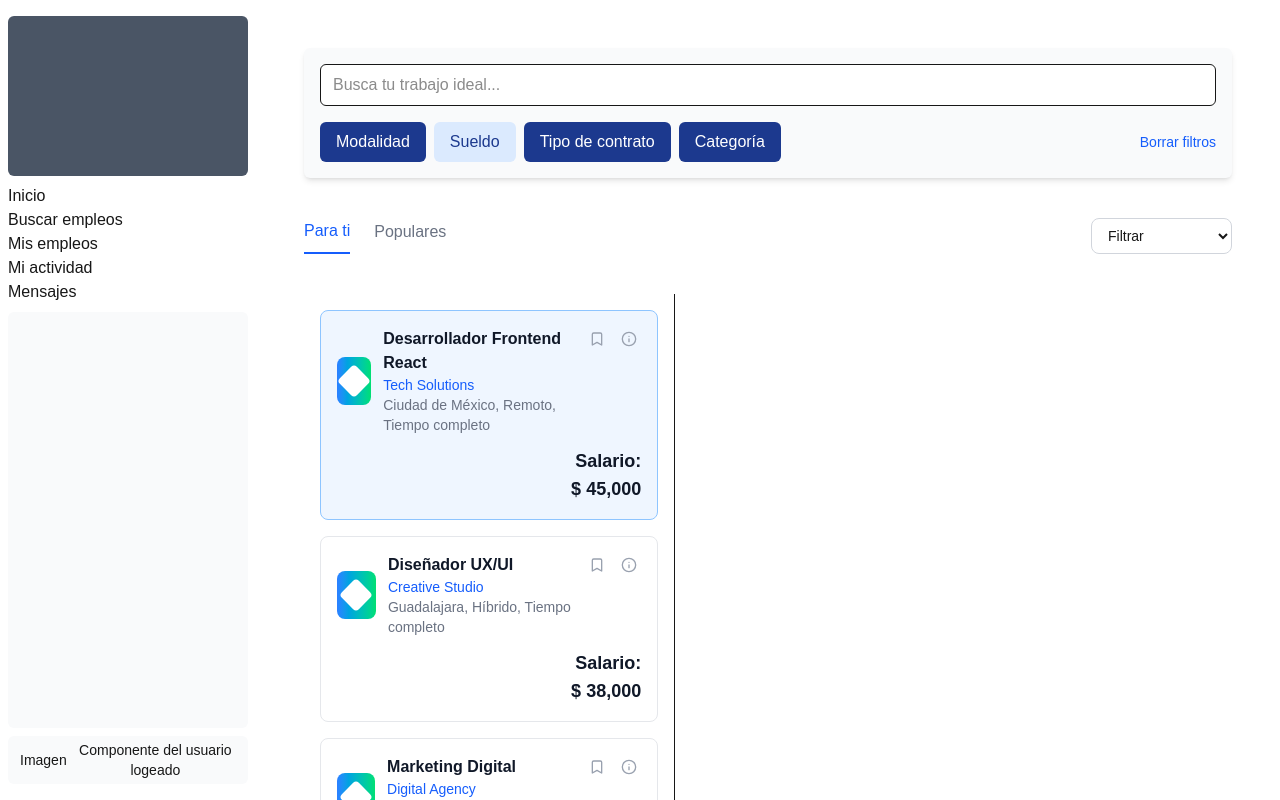
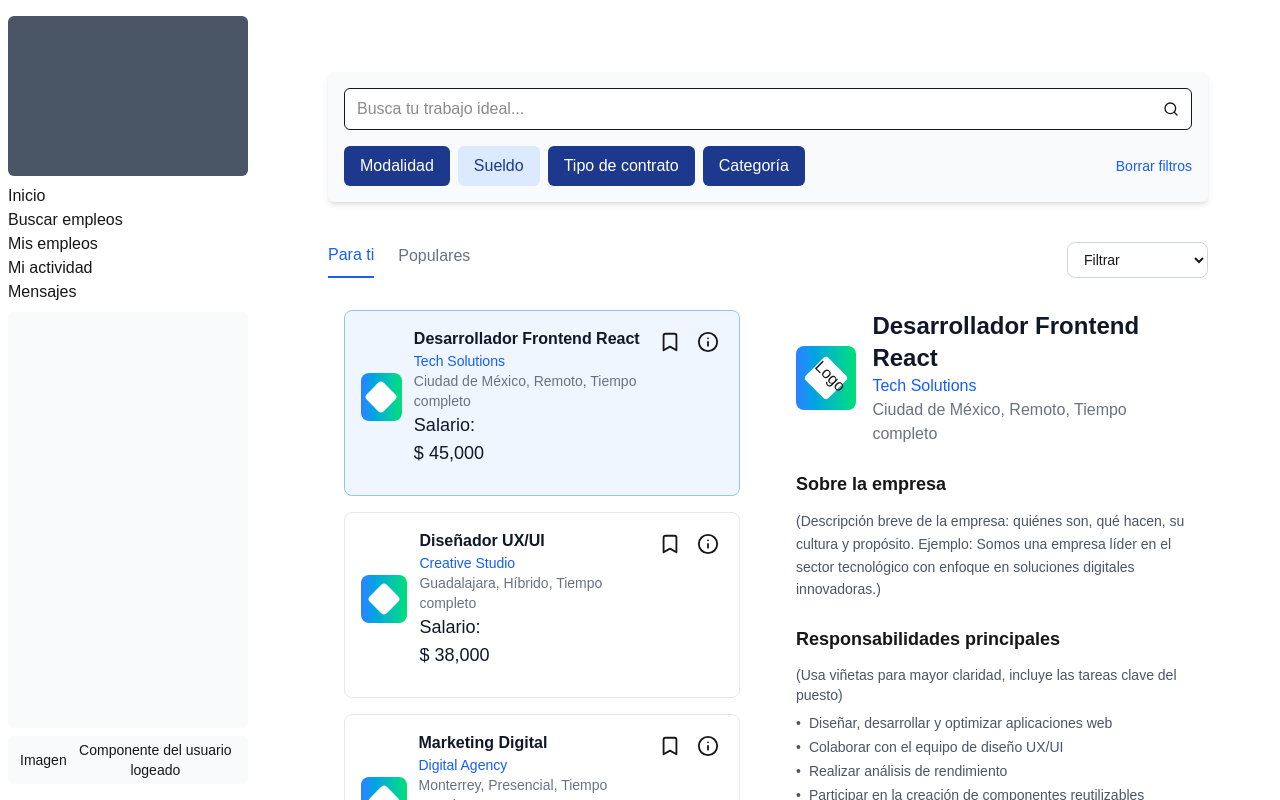
Before and after one commit to oscarquijanocruz/portal-empleo-frontend, a Next.js app: page /dashboard/candidato/buscar-empleos in a window 1280 px wide. Built offline with nearby package versions, Linux system fonts and the light colour scheme.

Commit message:
cardjobs terminado

```diff
--- a/package.json
+++ b/package.json
@@ -9,6 +9,7 @@
     "lint": "eslint"
   },
   "dependencies": {
+    "lucide-react": "^0.544.0",
     "next": "15.5.2",
     "react": "19.1.0",
     "react-dom": "19.1.0"
--- a/src/app/components/dashboard/JobCard.jsx
+++ b/src/app/components/dashboard/JobCard.jsx
@@ -1,10 +1,14 @@
-// Tarjeta individual de vacante
+/* Tarjeta individual de vacante */
+
 // import { Search, Home, Briefcase, Clock, MessageSquare, Bookmark, Info, User } from 'lucide-react';
+
+'use client'
 import { Bookmark, Info } from 'lucide-react';
-import { useState } from 'react';
+import { useState } from "react";
+import JobDetail from './JobDetail';
 
 
-// Mock data para las vacantes
+// Mock data para las vacantes simuladas (*borrar cuando se integre a backend*)
 const mockJobs = [
   {
     id: 1,
@@ -103,7 +107,7 @@ export default function JobCard() {
 
     return(
         <div>
-        <div className="w-2/5 bg-white border-r overflow-y-auto">
+        <div className="grid grid-cols-1 md:grid-cols-2 gap-6">
             <div className="p-4 space-y-4">
               {mockJobs.map((job) => (
                 <div
@@ -120,31 +124,28 @@ export default function JobCard() {
                       <div className="w-12 h-12 bg-gradient-to-r from-blue-500 to-green-400 rounded-lg flex items-center justify-center">
                         <div className="w-6 h-6 bg-white rounded transform rotate-45"></div>
                       </div>
-                      <div>
+                      <div className='flex flex-col'>
                         <h3 className="font-semibold text-gray-900">{job.titulo}</h3>
                         <p className="text-blue-600 text-sm">{job.empresa}</p>
                         <p className="text-gray-500 text-sm">{job.ubicacion}, {job.modalidad}, {job.jornada}</p>
+                        <p className="text-lg text-gray-900"> Salario:</p>
+                        <p className="text-lg text-gray-900">$ {job.salario}</p>
                       </div>
                     </div>
                     <div className="flex space-x-2">
-                      <button className="p-1 text-gray-400 hover:text-gray-600">
-                        <Bookmark size={16} />
+                      <button className="p-1 text-black-400 hover:text-gray-600">
+                        <Bookmark size={22} />
                       </button>
-                      <button className="p-1 text-gray-400 hover:text-gray-600">
-                        <Info size={16} />
+                      <button className="p-1 text-black-400 hover:text-gray-600">
+                        <Info size={22} />
                       </button>
                     </div>
                   </div>
-                  <div className="text-right">
-                    <p className="text-lg font-semibold text-gray-900">
-                      Salario:
-                    </p>
-                    <p className="text-lg font-bold text-gray-900">
-                      $ {job.salario}
-                    </p>
-                  </div>
                 </div>
               ))}
+            </div>
+            <div className="p-4 space-y-4">
+              <JobDetail job={selectedJob} />
             </div>
           </div>
         </div>
--- a/src/app/components/dashboard/JobDetail.jsx
+++ b/src/app/components/dashboard/JobDetail.jsx
@@ -1,10 +1,196 @@
 // Panel derecho con detalle
+'use client'
+import { Home, Search, Briefcase, Clock, MessageSquare } from 'lucide-react';
+import { useState } from "react";
 
+// Mock data para las vacantes simuladas (*borrar cuando se integre a backend*)
+const mockJobs = [
+  {
+    id: 1,
+    titulo: "Desarrollador Frontend React",
+    empresa: "Tech Solutions",
+    ubicacion: "Ciudad de México",
+    modalidad: "Remoto",
+    jornada: "Tiempo completo",
+    salario: "45,000",
+    logo: "/api/placeholder/50/50",
+    descripcion: "Buscamos un desarrollador Frontend con experiencia en React...",
+    responsabilidades: [
+      "Diseñar, desarrollar y optimizar aplicaciones web",
+      "Colaborar con el equipo de diseño UX/UI",
+      "Realizar análisis de rendimiento",
+      "Participar en la creación de componentes reutilizables"
+    ],
+    requisitos: {
+      indispensables: [
+        "Licenciatura en Sistemas o experiencia equivalente",
+        "Manejo de herramientas como React, Next.js",
+        "Experiencia mínima de 3 años en desarrollo Frontend",
+        "Habilidades en comunicación y trabajo en equipo"
+      ],
+      deseables: [
+        "Conocimiento en TypeScript",
+        "Certificaciones en tecnologías web",
+        "Idiomas adicionales (inglés)"
+      ]
+    }
+  },
+  {
+    id: 2,
+    titulo: "Diseñador UX/UI",
+    empresa: "Creative Studio",
+    ubicacion: "Guadalajara",
+    modalidad: "Híbrido",
+    jornada: "Tiempo completo",
+    salario: "38,000",
+    logo: "/api/placeholder/50/50",
+    descripcion: "Únete a nuestro equipo creativo como Diseñador UX/UI...",
+    responsabilidades: [
+      "Crear wireframes y prototipos",
+      "Diseñar interfaces de usuario atractivas",
+      "Realizar investigación de usuarios",
+      "Colaborar con desarrolladores"
+    ],
+    requisitos: {
+      indispensables: [
+        "Licenciatura en Diseño Gráfico o afín",
+        "Experiencia con Figma, Adobe XD",
+        "Portfolio demostrable",
+        "Conocimiento en principios de UX"
+      ],
+      deseables: [
+        "Experiencia en investigación UX",
+        "Conocimiento básico de HTML/CSS",
+        "Inglés conversacional"
+      ]
+    }
+  },
+  {
+    id: 3,
+    titulo: "Marketing Digital",
+    empresa: "Digital Agency",
+    ubicacion: "Monterrey",
+    modalidad: "Presencial",
+    jornada: "Tiempo completo",
+    salario: "32,000",
+    logo: "/api/placeholder/50/50",
+    descripcion: "Especialista en marketing digital para campañas innovadoras...",
+    responsabilidades: [
+      "Gestionar campañas en redes sociales",
+      "Análisis de métricas y KPIs",
+      "Creación de contenido digital",
+      "Optimización SEO/SEM"
+    ],
+    requisitos: {
+      indispensables: [
+        "Licenciatura en Marketing o Comunicación",
+        "Experiencia en Google Ads, Facebook Ads",
+        "Conocimiento en Analytics",
+        "Creatividad y pensamiento estratégico"
+      ],
+      deseables: [
+        "Certificaciones en Google",
+        "Experiencia en e-commerce",
+        "Conocimiento en herramientas de automatización"
+      ]
+    }
+  }
+];
 
 export default function JobDetail() {
+    const [selectedJob, setSelectedJob] = useState(mockJobs[0]);
+    const [searchTerm, setSearchTerm] = useState('');
+    const [activeFilter, setActiveFilter] = useState('all');
+
+    const menuItems = [
+        { icon: Home, label: 'Inicio', active: false },
+        { icon: Search, label: 'Buscar empleos', active: true },
+        { icon: Briefcase, label: 'Mis Empleos', active: false },
+        { icon: Clock, label: 'Mi actividad', active: false },
+        { icon: MessageSquare, label: 'Mensajes', active: false }
+    ];
+
     return(
         <div>
-            <h1>Detalle del empleo seleccionado - JobDetail</h1>
+        {/* Header */}
+            <div className="flex items-start justify-between mb-6">
+                <div className="flex items-center space-x-4">
+                <div className="w-16 h-16 bg-gradient-to-r from-blue-500 to-green-400 rounded-lg flex items-center justify-center">
+                    <div className="w-8 h-8 bg-white rounded transform rotate-45">Logo</div>
+                </div>
+                <div>
+                    <h1 className="text-2xl font-bold text-gray-900">{selectedJob.titulo}</h1>
+                    <p className="text-blue-600 font-medium">{selectedJob.empresa}</p>
+                    <p className="text-gray-500">{selectedJob.ubicacion}, {selectedJob.modalidad}, {selectedJob.jornada}</p>
+                </div>
+                </div>
+            </div>
+            {/* Company Info */}
+                <div className="mb-6">
+                  <h2 className="text-lg font-semibold mb-3">Sobre la empresa</h2>
+                  <p className="text-gray-600 text-sm leading-relaxed">
+                    (Descripción breve de la empresa: quiénes son, qué hacen, su cultura y propósito.
+                    Ejemplo: Somos una empresa líder en el sector tecnológico con enfoque en soluciones
+                    digitales innovadoras.)
+                  </p>
+                </div>
+
+                {/* Responsibilities */}
+                <div className="mb-6">
+                  <h2 className="text-lg font-semibold mb-3">Responsabilidades principales</h2>
+                  <p className="text-sm text-gray-600 mb-2">
+                    (Usa viñetas para mayor claridad, incluye las tareas clave del puesto)
+                  </p>
+                  <ul className="space-y-1 text-sm text-gray-600">
+                    {selectedJob.responsabilidades.map((resp, index) => (
+                      <li key={index} className="flex items-start">
+                        <span className="mr-2">•</span>
+                        <span>{resp}</span>
+                      </li>
+                    ))}
+                  </ul>
+                </div>
+
+                {/* Requirements */}
+                <div className="mb-8">
+                  <h2 className="text-lg font-semibold mb-3">Requisitos</h2>
+                  <p className="text-sm text-gray-600 mb-3">
+                    (Puede dividirse en indispensables y deseables)
+                  </p>
+
+                  <div className="mb-4">
+                    <h3 className="font-medium text-gray-900 mb-2">Indispensables:</h3>
+                    <ul className="space-y-1 text-sm text-gray-600">
+                      {selectedJob.requisitos.indispensables.map((req, index) => (
+                        <li key={index} className="flex items-start">
+                          <span className="mr-2">•</span>
+                          <span>{req}</span>
+                        </li>
+                      ))}
+                    </ul>
+                  </div>
+
+                  <div>
+                    <h3 className="font-medium text-gray-900 mb-2">Deseables (plus):</h3>
+                    <ul className="space-y-1 text-sm text-gray-600">
+                      {selectedJob.requisitos.deseables.map((req, index) => (
+                        <li key={index} className="flex items-start">
+                          <span className="mr-2">•</span>
+                          <span>{req}</span>
+                        </li>
+                      ))}
+                    </ul>
+                  </div>
+
+                  <button className="text-blue-600 text-sm font-medium mt-2 hover:underline">
+                    Leer más ↓
+                  </button>
+                </div>
+
+                {/* Apply Button */}
+                <button className="w-full bg-blue-900 text-white font-semibold py-3 rounded-lg hover:bg-blue-800 transition-colors">
+                  ¡Postularme!
+                </button>
         </div>
-    )
+    );
 }
--- a/src/app/components/dashboard/JobList.jsx
+++ b/src/app/components/dashboard/JobList.jsx
@@ -1 +1 @@
-// Lista de vacantes
+// Lista de trabajos guardados y detalle del trabajo seleccionado
--- a/src/app/dashboard/candidato/buscar-empleos/page.jsx
+++ b/src/app/dashboard/candidato/buscar-empleos/page.jsx
@@ -4,12 +4,13 @@ import JobCard from "../../../components/dashboard/JobCard";
 
 export default function BuscarEmpleoPage() {
     return(
+        <div className="p-6">
             <div>
-            <div>
+              {/* Barra de busqueda */}
               <SearchFilters />
             </div>
             {/* Tabs */}
-            <div className="flex space-x-6 mt-10 mb-10">
+            <div className="flex space-x-6 mt-10 mb-4">
               <button className="text-blue-600 font-medium border-b-2 border-blue-600 pb-2">
                 Para ti
               </button>
@@ -20,13 +21,12 @@ export default function BuscarEmpleoPage() {
                 <Select />
               </div>
             </div>
-            {/* Job Cards */}
             <div>
+
                 <JobCard />
             </div>
+            <div>
                 {/* Job Detail */}
-            <div>
-
             </div>
         </div>
     );
--- a/src/app/dashboard/candidato/buscar-empleos/search-filters.jsx
+++ b/src/app/dashboard/candidato/buscar-empleos/search-filters.jsx
@@ -1,5 +1,5 @@
 // Filtros (Filtro 1, 2, 3, 4)
-
+import { Search } from 'lucide-react';
 
 export default function SearchFilters() {
   return (
@@ -11,6 +11,7 @@ export default function SearchFilters() {
           placeholder="Busca tu trabajo ideal..."
           className="flex-1 outline-none bg-transparent"
         />
+          <Search size={16} />
       </div>
 
       {/* Filtros */}
--- a/src/app/dashboard/candidato/mis-empleos/page.jsx
+++ b/src/app/dashboard/candidato/mis-empleos/page.jsx
@@ -1,8 +1,11 @@
+// Mis empleos Page
+//import JobCard from '@/app/components/dashboard/JobCard';
 
 export default function MisEmpleosPage() {
     return(
         <div>
             <h1>Mis Empleos</h1>
+            {/*<JobCard />*/}
         </div>
     )
 }
```
Also changed, not shown: 1 other file (tests, documents, lock files or other folders). Lines whose indentation alone changed are shown as unchanged.
